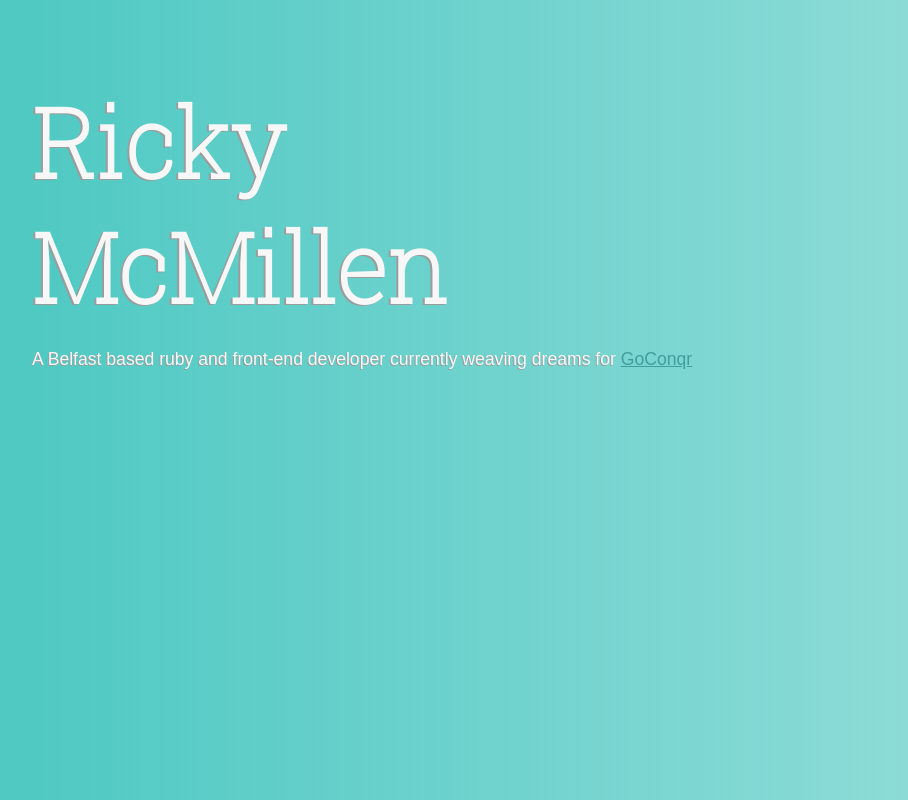
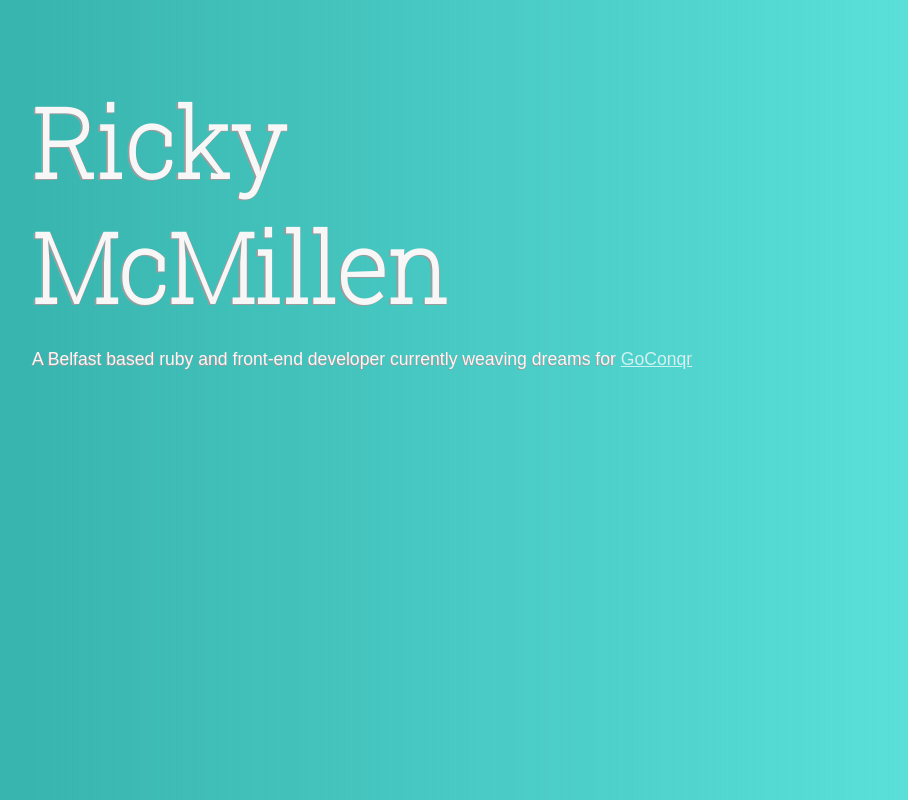
Before and after one commit to richardmcmillen/richardmcmillen.github.io, a plain HTML site: page index.html in a window 1280 px wide. Shown: the whole page, without its empty margins (96-1004 px from the left). Drawn offline with Linux system fonts and the light colour scheme.

Commit message:
Improve background gradient saturation

```diff
--- a/css/main.css
+++ b/css/main.css
@@ -52,11 +52,11 @@ textarea {
 body {
   background-color: #50C9C3;
   height: 1px;
-  background: -webkit-linear-gradient(90deg, #50C9C3 10%, #96DEDA 90%); /* Chrome 10+, Saf5.1+ */
-  background:    -moz-linear-gradient(90deg, #50C9C3 10%, #96DEDA 90%); /* FF3.6+ */
-  background:     -ms-linear-gradient(90deg, #50C9C3 10%, #96DEDA 90%); /* IE10 */
-  background:      -o-linear-gradient(90deg, #50C9C3 10%, #96DEDA 90%); /* Opera 11.10+ */
-  background:         linear-gradient(90deg, #50C9C3 10%, #96DEDA 90%); /* W3C */
+  background: -webkit-linear-gradient(90deg, #39B5AF 10%, #5FE6E0 90%); /* Chrome 10+, Saf5.1+ */
+  background:    -moz-linear-gradient(90deg, #39B5AF 10%, #5FE6E0 90%); /* FF3.6+ */
+  background:     -ms-linear-gradient(90deg, #39B5AF 10%, #5FE6E0 90%); /* IE10 */
+  background:      -o-linear-gradient(90deg, #39B5AF 10%, #5FE6E0 90%); /* Opera 11.10+ */
+  background:         linear-gradient(90deg, #39B5AF 10%, #5FE6E0 90%); /* W3C */
 }
 
 header {
@@ -73,7 +73,7 @@ p {
 }
 
 a {
-  color: #419E9A;
+  color: #CCF3F1;
   text-shadow: none;
 }
 
```
